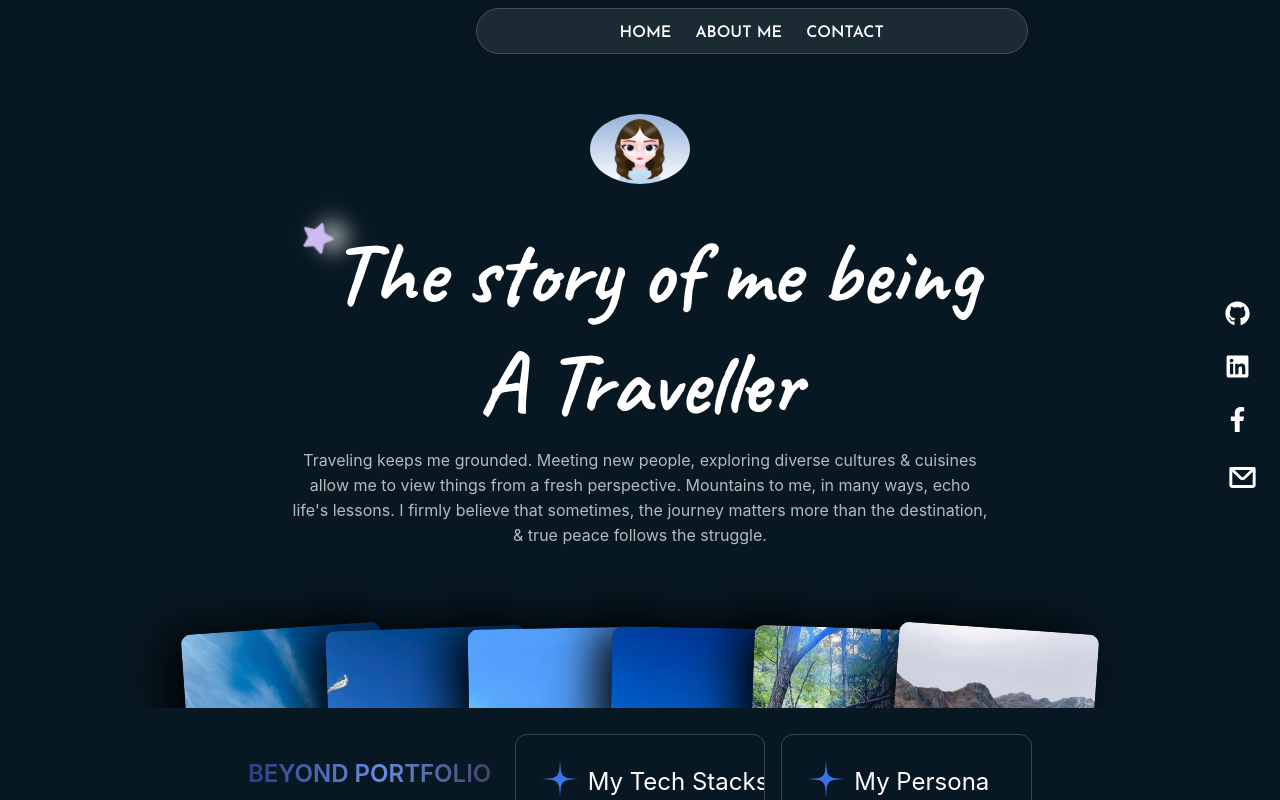
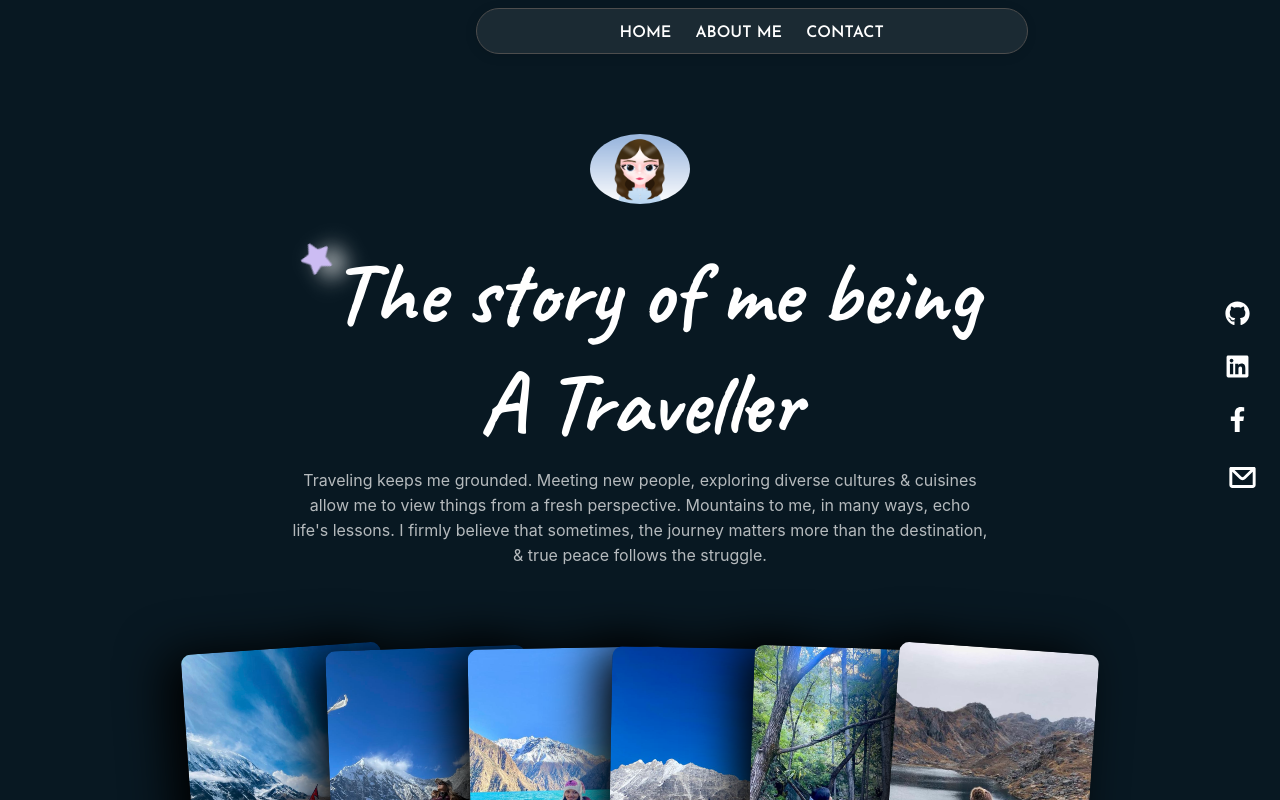
Before and after one commit to Sapnaasubedi/my-portfolio, a Next.js app: page /about-me in a window 1280 px wide. Shown: the top 800 px of the page. Built offline with nearby package versions, Linux system fonts and the light colour scheme.

Commit message:
fix: about section

```diff
--- a/src/app/about-me/page.tsx
+++ b/src/app/about-me/page.tsx
@@ -7,9 +7,9 @@ import Social from "@/modules/Social";
 
 import React from "react";
 const aboutMeSections = [
-  { id: "", label: "HOME", isRedirect: true },
-  { id: "about-me", label: "ABOUT ME", isRedirect: true },
-  { id: "contact", label: "CONTACT", isRedirect: false },
+  { id: "home", href: "", label: "HOME", isRedirect: true },
+  { id: "about-me", href: "about-me", label: "ABOUT ME", isRedirect: true },
+  { id: "contact",  href: "contact",label: "CONTACT", isRedirect: false },
 ];
 const page = () => {
   return (
--- a/src/modules/styles/Herosection.css
+++ b/src/modules/styles/Herosection.css
@@ -10,9 +10,9 @@ body {
 }
 
 .hero {
-  margin: 40px;
+  margin: 60px;
   align-items: center;
-  height: 75vh;
+
 }
 
 h1 {
```
